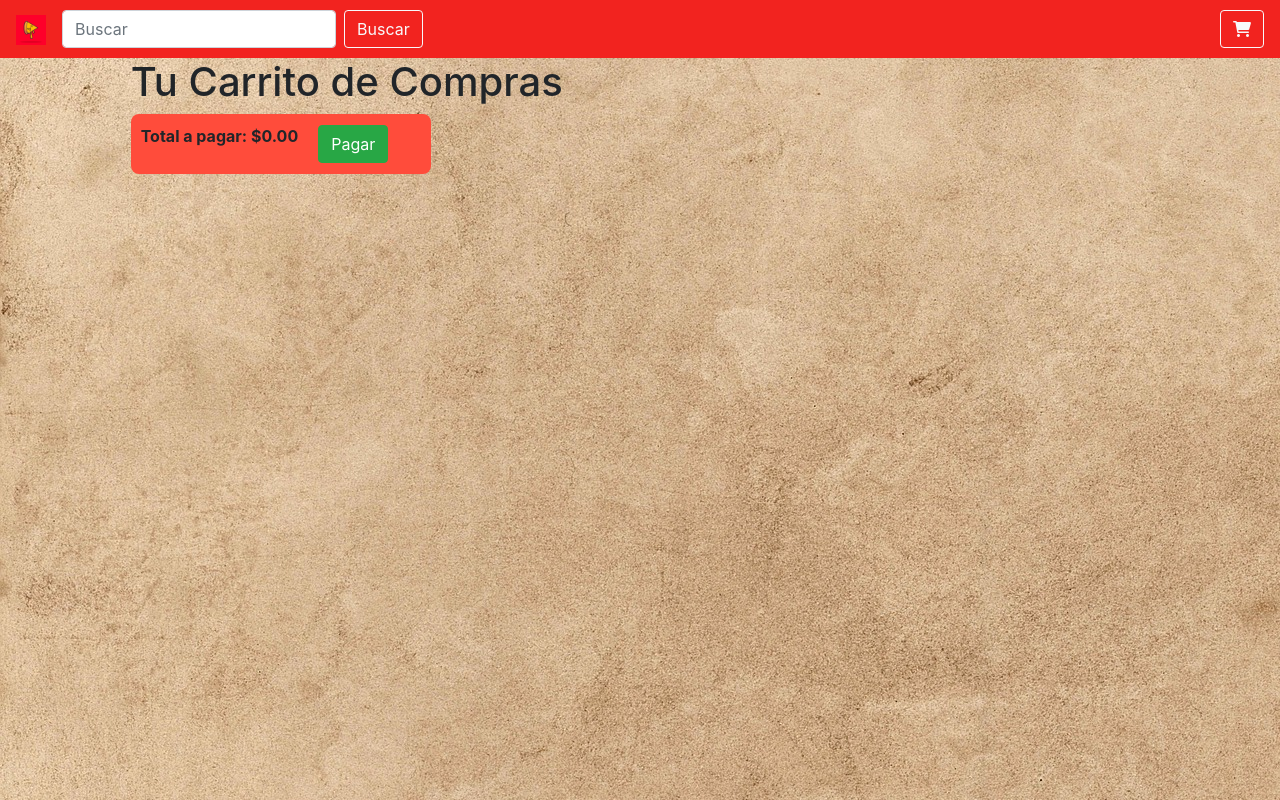
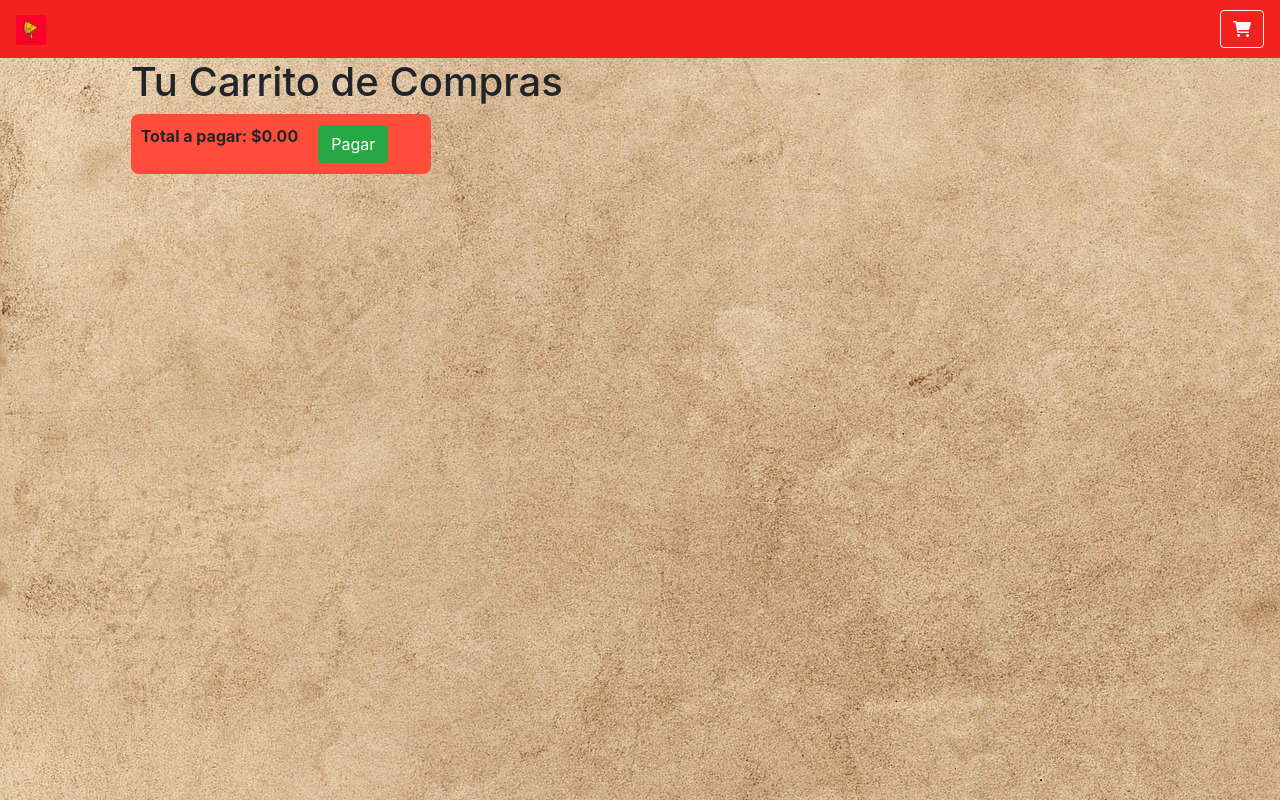
Before and after one commit to MrNemod/ProgramacionWeb_Proyecto, a website: page Views/cart.html in a window 1280 px wide. Drawn offline with nearby package versions, Linux system fonts and the light colour scheme.

Commit message:
Eliminado form inservible de buscar en cart

```diff
--- a/Views/cart.html
+++ b/Views/cart.html
@@ -20,10 +20,6 @@
     <a class="navbar-brand" href="/">
       <img src="/Images/Logo.png" alt="Logo" style="width: 30px;">
     </a>
-    <form class="form-inline my-2 my-lg-0">
-      <input class="form-control mr-sm-2" type="search" placeholder="Buscar" aria-label="Buscar">
-      <button class="btn btn-outline-light my-2 my-sm-0" type="submit">Buscar</button>
-    </form>
     <a class="btn btn-outline-light ml-auto" href="#"><i class="fa-solid fa-cart-shopping"></i></a>
   </nav>
 
```
